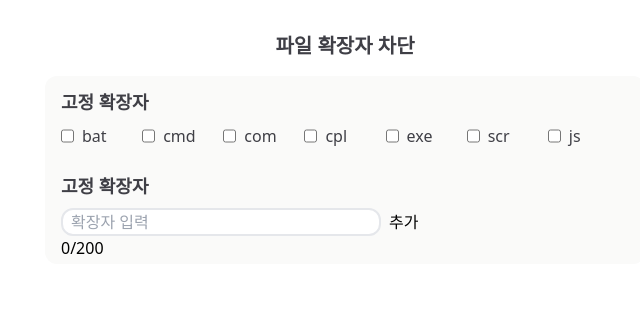
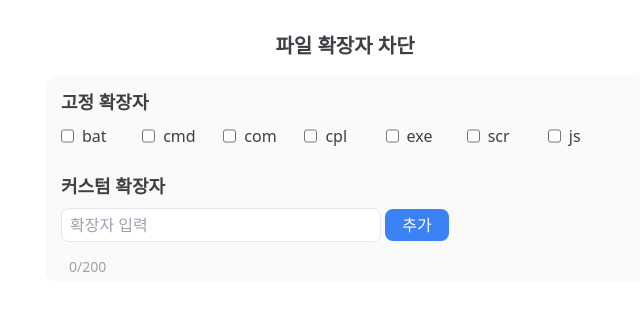
Before and after one commit to shyunju7/file-block-repo, a React (Vite) app: page / in a window 1280 px wide. Shown: the top 310 px of the page, without its empty margins (295-935 px from the left). Built offline with nearby package versions, Linux system fonts and the light colour scheme.

Commit message:
feat : 커스텀 확장자 삭제 기능 구현

```diff
--- a/src/components/Form.tsx
+++ b/src/components/Form.tsx
@@ -3,10 +3,12 @@ import { extensions } from "../dummy/extension";
 import Checkbox from "./Checkbox";
 import {
 	addStoreData,
+	deleteStoreData,
 	getDataByProperty,
 	getStoreDataById,
 	updateData,
 } from "../indexedDB";
+import Tag from "./Tag";
 
 /** 고정 확장자 및 커스텀 확장자 데이터 셋 타입 */
 type DataSet = {
@@ -38,6 +40,11 @@ export default function Form({
 		setCustomValue(value);
 	};
 
+	/**
+	 * 이미 존재하는지 파일 여부를 확인하는 함수
+	 * @param value
+	 * @returns
+	 */
 	const isExistName = async (value: string) => {
 		try {
 			const data = await getStoreDataById("format", value);
@@ -50,8 +57,17 @@ export default function Form({
 
 	/**
 	 * 커스텀 확장자를 등록하는 함수
+	 * 등록 가능 조건에 따른 처리
+	 * 1) 최대 등록 횟수 200회 미만
+	 * 2) 확장자는 영문 소문자만 등록
+	 * 3) 이미 존재하는 확장자인지 여부 판단
 	 */
 	const addCustomExtension = async () => {
+		if (dataSet.custom.length === 200) {
+			alert("최대 추가 횟수를 초과하였습니다.");
+			return;
+		}
+
 		if (!/^[a-z]+$/.test(customValue)) {
 			alert("영문 소문자만 가능합니다.");
 			return;
@@ -122,6 +138,14 @@ export default function Form({
 		}
 	};
 
+	/**
+	 * 커스텀 확장자를 삭제하는 함수
+	 */
+	const deleteCustomExtension = (id: string) => {
+		deleteStoreData("format", id);
+		getDataSet();
+	};
+
 	/** indexedDB가 준비되면 데이터를 호출 */
 	useEffect(() => {
 		if (!isReadyIndexedDB) return;
@@ -142,7 +166,7 @@ export default function Form({
 					/>
 				))}
 			</article>
-			<h2 className="text-lg font-bold text-zinc-700 my-2">고정 확장자</h2>
+			<h2 className="text-lg font-bold text-zinc-700 my-2">커스텀 확장자</h2>
 			<article>
 				<input
 					type="text"
@@ -150,15 +174,26 @@ export default function Form({
 					onChange={onChangeCustomValue}
 					placeholder="확장자 입력"
 					maxLength={20}
-					className="w-full max-w-[320px] border-solid border-2 rounded-xl mr-2 pl-2"
+					className="w-full max-w-[320px] border-solid border rounded-lg mr-1 pl-2 py-1"
 				/>
-				<button onClick={addCustomExtension}>추가</button>
+				<button
+					onClick={addCustomExtension}
+					className="w-[64px] h-[32px] bg-blue-500 rounded-lg text-white text-md"
+				>
+					추가
+				</button>
 			</article>
-			<article>
-				<label> {dataSet.custom.length}/200</label>
-				<div>
-					{dataSet.custom.map((extension) => (
-						<div key={extension.id}>{extension.name}</div>
+			<article className="mt-3">
+				<label className="text-sm text-zinc-400 ml-2">
+					{dataSet.custom.length}/200
+				</label>
+				<div className="w-full max-w-[600px]">
+					{dataSet.custom.map(({ id, name }) => (
+						<Tag
+							key={id}
+							name={name}
+							onDelete={() => deleteCustomExtension(id)}
+						/>
 					))}
 				</div>
 			</article>
--- a/src/indexedDB/index.ts
+++ b/src/indexedDB/index.ts
@@ -238,3 +238,35 @@ export const updateData = (
 		};
 	});
 };
+
+/**
+ * IndexedDB 특정 store에 데이터를 추가하는 함수
+ * @param {string} storeName
+ * @param {string} targetId
+ * @returns void
+ */
+export const deleteStoreData = (
+	storeName: string,
+	targetId: string
+): Promise<void> => {
+	if (!isValidStoreName(storeName)) {
+		return Promise.reject("Invalid store name");
+	}
+
+	return new Promise((resolve, reject) => {
+		const _store = db
+			.transaction(storeName, "readwrite")
+			.objectStore(storeName);
+
+		const _addRequest = _store.delete(targetId);
+
+		_addRequest.onsuccess = () => {
+			resolve();
+		};
+
+		_addRequest.onerror = (e: Event) => {
+			console.error("[IndexedDB]: deleteStoreData()...", e);
+			reject(e);
+		};
+	});
+};
```
